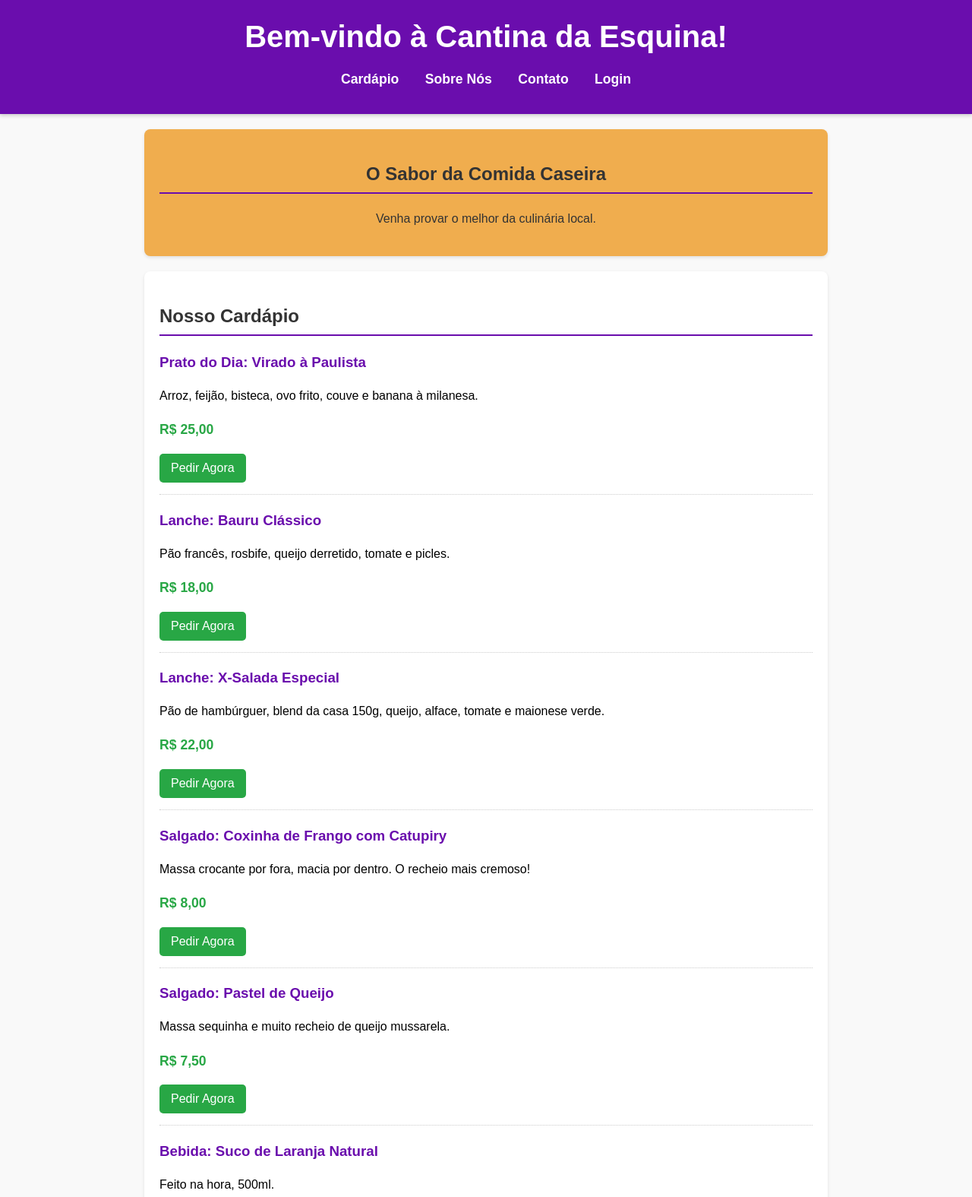
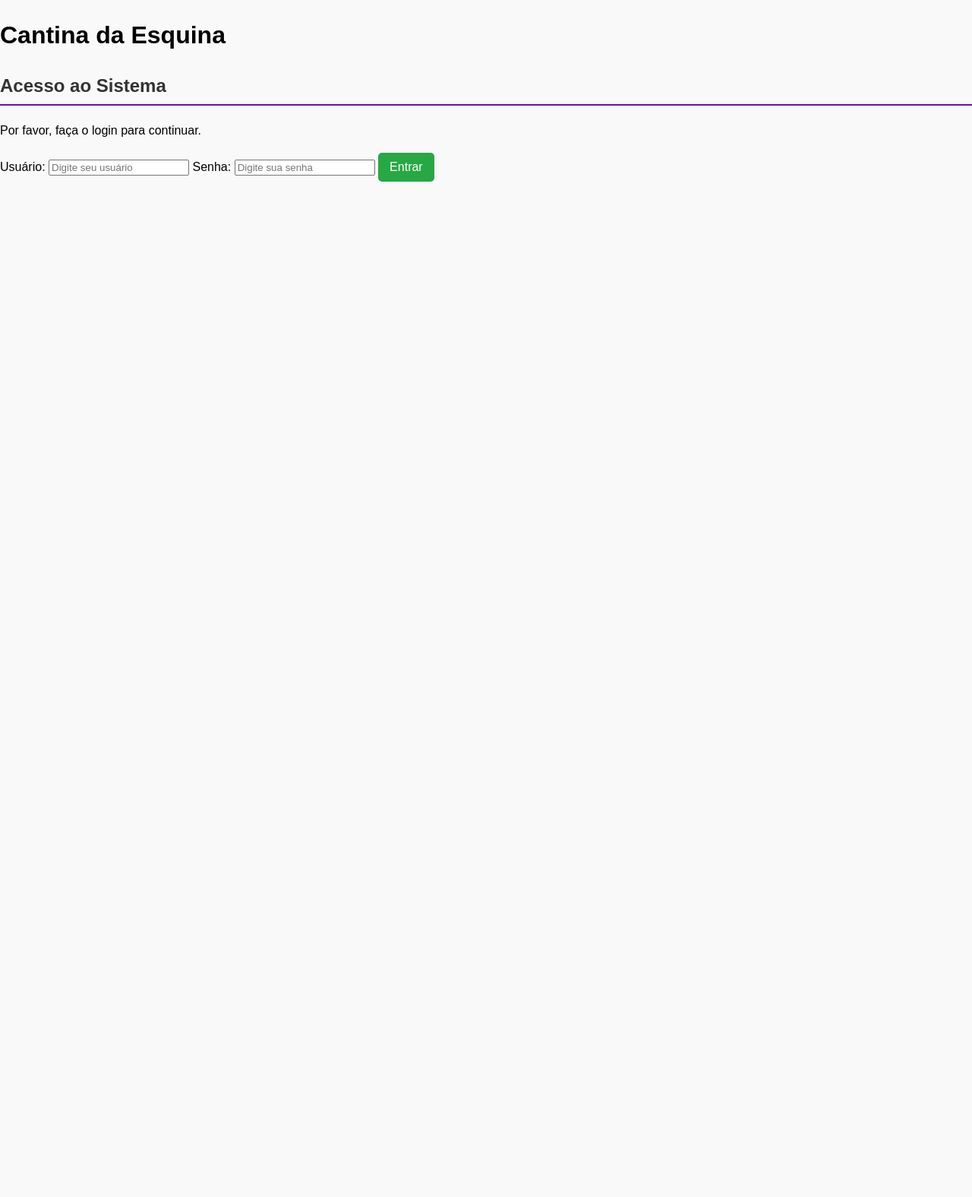
Before and after one commit to BIRFeuFeu/Controle-de-Cantina, a plain HTML site: page index.html in a window 1280 px wide. Shown: the top 1575 px of the page at 76% size. After the commit the page ends 800 px from the top, so only its background shows below. Drawn offline with Linux system fonts and the light colour scheme.

Commit message:
Update index.html

```diff
--- a/index.html
+++ b/index.html
@@ -3,107 +3,27 @@
 <head>
     <meta charset="UTF-8">
     <meta name="viewport" content="width=device-width, initial-scale=1.0">
-    <title>Cantina da Esquina</title>
+    <title>Login - Cantina da Esquina</title>
     <link rel="stylesheet" href="style.css">
 </head>
-<body>
+<body class="body-login">
 
-    <header>
-        <h1>Bem-vindo à Cantina da Esquina!</h1>
-        <nav>
-            <ul>
-                <li><a href="#menu">Cardápio</a></li>
-                <li><a href="#sobre">Sobre Nós</a></li>
-                <li><a href="#contato">Contato</a></li>
-                <li><a href="#" onclick="abrirModalLogin(); return false;">Login</a></li>
-            </ul>
-        </nav>
-    </header>
+    <div class="login-container">
+        <h1>Cantina da Esquina</h1>
+        <h2>Acesso ao Sistema</h2>
+        <p>Por favor, faça o login para continuar.</p>
 
-    <main>
-        <section id="banner">
-            <h2>O Sabor da Comida Caseira</h2>
-            <p>Venha provar o melhor da culinária local.</p>
-        </section>
+        <p id="login-error" class="error-message"></p>
 
-        <section id="menu">
-            <h2>Nosso Cardápio</h2>
+        <label for="username">Usuário:</label>
+        <input type="text" id="username" placeholder="Digite seu usuário" required>
 
-            <div class="menu-item">
-                <h3>Prato do Dia: Virado à Paulista</h3>
-                <p>Arroz, feijão, bisteca, ovo frito, couve e banana à milanesa.</p>
-                <p class="price">R$ 25,00</p>
-                <button onclick="fazerPedido('Virado à Paulista')">Pedir Agora</button>
-            </div>
+        <label for="password">Senha:</label>
+        <input type="password" id="password" placeholder="Digite sua senha" required>
 
-            <div class="menu-item">
-                <h3>Lanche: Bauru Clássico</h3>
-                <p>Pão francês, rosbife, queijo derretido, tomate e picles.</p>
-                <p class="price">R$ 18,00</p>
-                <button onclick="fazerPedido('Bauru Clássico')">Pedir Agora</button>
-            </div>
-
-            <div class="menu-item">
-                <h3>Lanche: X-Salada Especial</h3>
-                <p>Pão de hambúrguer, blend da casa 150g, queijo, alface, tomate e maionese verde.</p>
-                <p class="price">R$ 22,00</p>
-                <button onclick="fazerPedido('X-Salada Especial')">Pedir Agora</button>
-            </div>
-
-            <div class="menu-item">
-                <h3>Salgado: Coxinha de Frango com Catupiry</h3>
-                <p>Massa crocante por fora, macia por dentro. O recheio mais cremoso!</p>
-                <p class="price">R$ 8,00</p>
-                <button onclick="fazerPedido('Coxinha de Frango')">Pedir Agora</button>
-            </div>
-
-            <div class="menu-item">
-                <h3>Salgado: Pastel de Queijo</h3>
-                <p>Massa sequinha e muito recheio de queijo mussarela.</p>
-                <p class="price">R$ 7,50</p>
-                <button onclick="fazerPedido('Pastel de Queijo')">Pedir Agora</button>
-            </div>
-
-            <div class="menu-item">
-                <h3>Bebida: Suco de Laranja Natural</h3>
-                <p>Feito na hora, 500ml.</p>
-                <p class="price">R$ 9,00</p>
-                <button onclick="fazerPedido('Suco de Laranja')">Pedir Agora</button>
-            </div>
-        </section>
-
-        <section id="sobre">
-            <h2>Sobre Nós</h2>
-            <p>A Cantina da Esquina serve comida de qualidade há mais de 10 anos. Usamos ingredientes frescos e muito carinho em cada prato.</p>
-        </section>
-
-        <section id="contato">
-            <h2>Contato</h2>
-            <p>Telefone: (11) 98765-4321</p>
-            <p>Endereço: Rua Fictícia, 123 - Bairro Imaginário</p>
-        </section>
-    </main>
-
-    <div id="loginModal" class="modal-overlay">
-        <div class="modal-content">
-            <span class="close-btn" onclick="fecharModalLogin()">&times;</span>
-
-            <h2>Login do Cliente</h2>
-
-            <label for="username">Usuário:</label>
-            <input type="text" id="username" placeholder="Digite seu e-mail ou usuário" required>
-
-            <label for="password">Senha:</label>
-            <input type="password" id="password" placeholder="Digite sua senha" required>
-
-            <button onclick="fazerLogin()">Entrar</button>
-        </div>
+        <button onclick="fazerLogin()">Entrar</button>
     </div>
 
-    <footer>
-        <p>&copy; 2025 Cantina da Esquina. Todos os direitos reservados.</p>
-    </footer>
-
-    <script src="script.js"></script>
+    <script src="login.js"></script>
 </body>
 </html>
```
